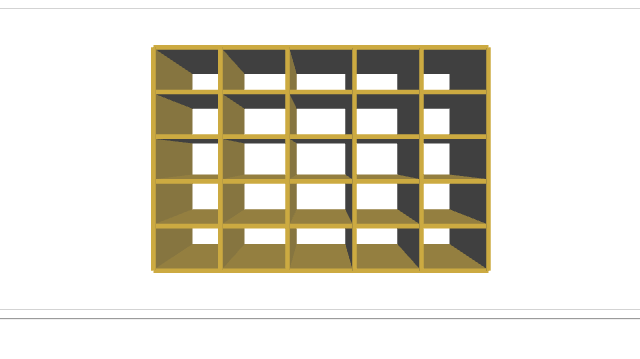
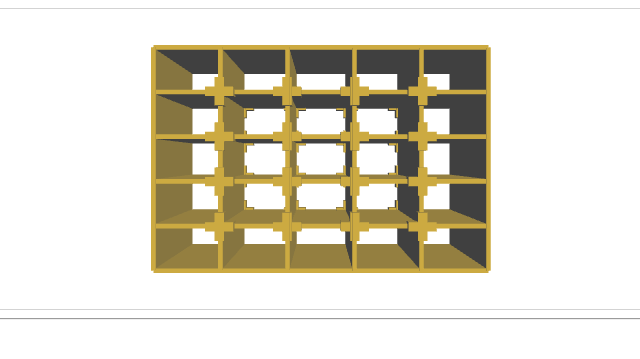
Before and after one commit to wholetthedogsout/fabmo-shelfer-app, a plain HTML site: page index.html in a window 1280 px wide. Shown: the top 359 px of the page, 320-960 px from the left. Drawn offline with Linux system fonts and the light colour scheme.

Commit message:
adding intersecting joints

```diff
--- a/index.html
+++ b/index.html
@@ -110,7 +110,6 @@
         var scenePos = (height);
         var xIncrease = (width/verticalDivs);
         var yIncrease = (height/horizontalDivs);
-        console.log(xIncrease);
         var scene = new THREE.Scene();
         var camera = new THREE.PerspectiveCamera( 75, container.width() / container.height(), 0.1, 1000 );
         camera.position.z = scenePos;
@@ -147,10 +146,42 @@
         scene.add( cube );
         xStart+=xIncrease;
        }
+       var intersecting = new THREE.BoxGeometry(3, 1, thickness);
+       var intersecting1 = new THREE.BoxGeometry(1, 3, thickness);
+       THREE.GeometryUtils.merge(intersecting,intersecting1);
+       xStart = (-width/2);
+       yStart = (-height/2);
 
+        for (var i=0; i<verticalDivs-1; i++) {
+          xStart+=xIncrease;
+          yStart+=yIncrease;
+          for(var y=0; y<horizontalDivs-1; y++) {
+            intersectingJoint = new THREE.Mesh(intersecting, material);
+            intersectingJoint.position.setZ(depth/2);
+            intersectingJoint.position.setX(xStart);
+            intersectingJoint.position.setY(yStart);
+            scene.add(intersectingJoint);
+            xStart+=xIncrease;
+          }
+         xStart = (-width/2);
+        }
 
+        xStart = (-width/2);
+        yStart = (-height/2);
 
-
+         for (var i=0; i<verticalDivs-1; i++) {
+          xStart+=xIncrease;
+          yStart+=yIncrease;
+          for(var y=0; y<horizontalDivs-1; y++) {
+            intersectingJoint = new THREE.Mesh(intersecting, material);
+            intersectingJoint.position.setZ(-depth/2);
+            intersectingJoint.position.setX(xStart);
+            intersectingJoint.position.setY(yStart);
+            scene.add(intersectingJoint);
+            xStart+=xIncrease;
+          }
+         xStart = (-width/2);
+        }
 
 
 				//
@@ -161,9 +192,8 @@
 				window.addEventListener( 'resize', onWindowResize, false );
 
       function onWindowResize() {
-				camera.aspect = window.innerWidth / window.innerHeight;
-				camera.updateProjectionMatrix();
-				renderer.setSize( window.innerWidth, window.innerHeight );
+
+				renderer.setSize( container.width(), container.height()  );
 			}
 
       function animate() {
```
